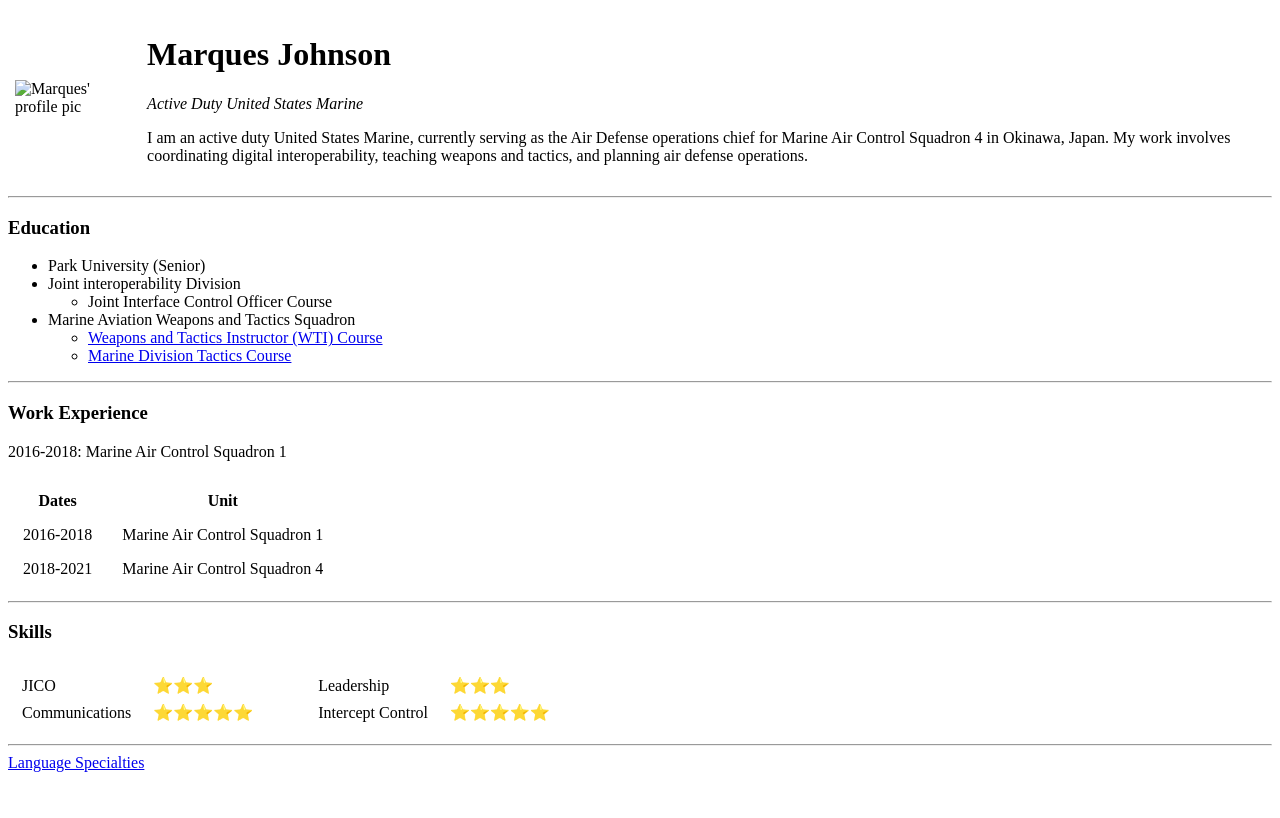
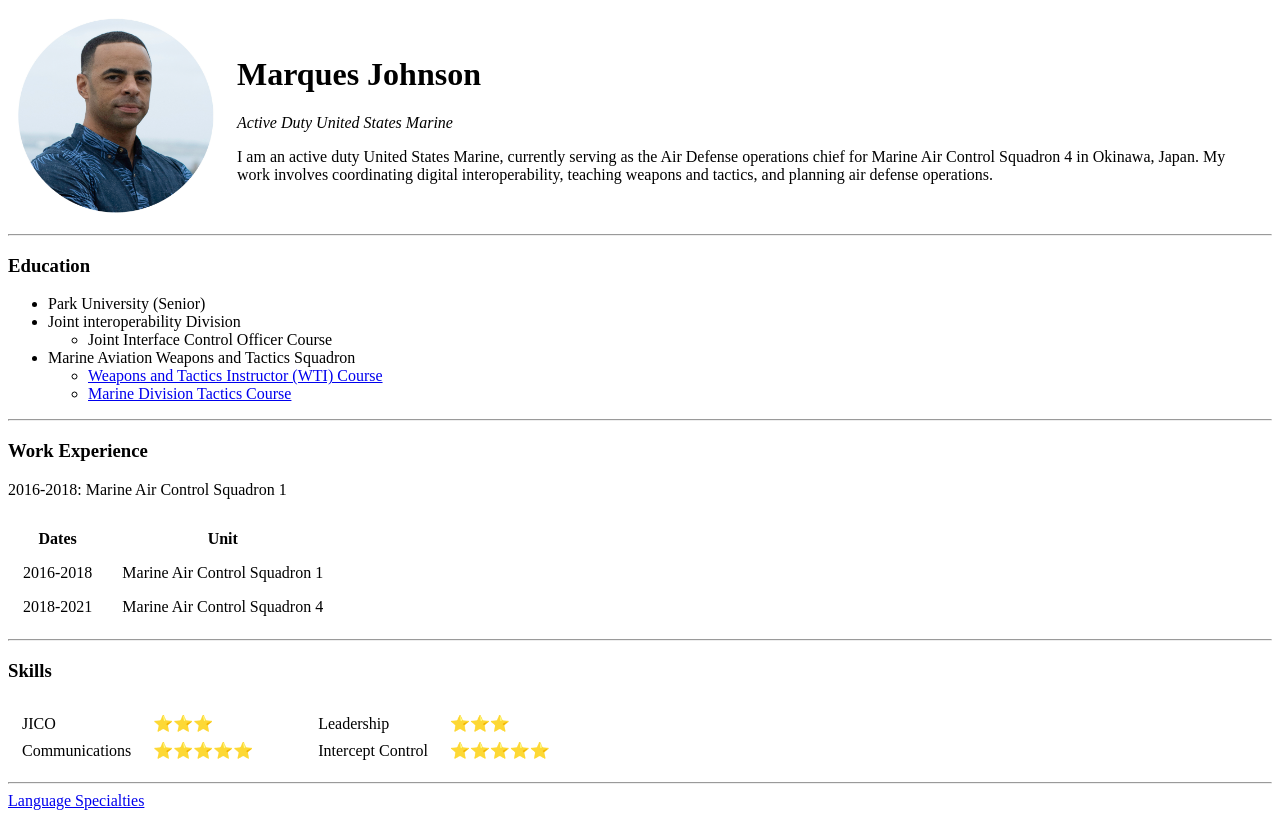
Before and after one commit to CrashLearnsToCode/cv, a plain HTML site: page index.html in a window 1280 px wide. Drawn offline with Linux system fonts and the light colour scheme.

Commit message:
Update index.html

```diff
--- a/index.html
+++ b/index.html
@@ -14,7 +14,7 @@
   <body>
     <table>
       <tr>
-        <td>  <img src = "images/Profilepic.jpg" alt="Marques' profile pic"
+        <td>  <img src = "Profilepic.jpg" alt="Marques' profile pic"
           width="200"
           height="200"
           alt="Marques' profile picture"></td>
```
